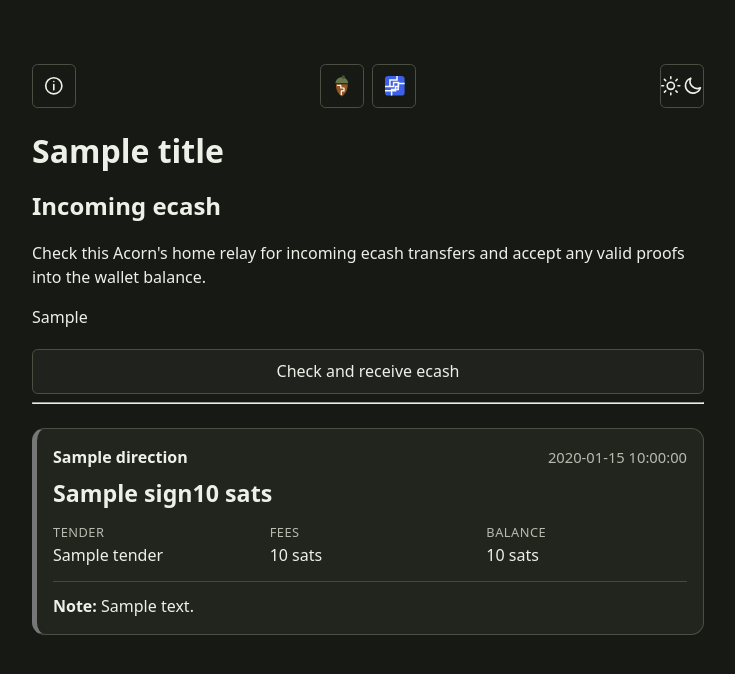
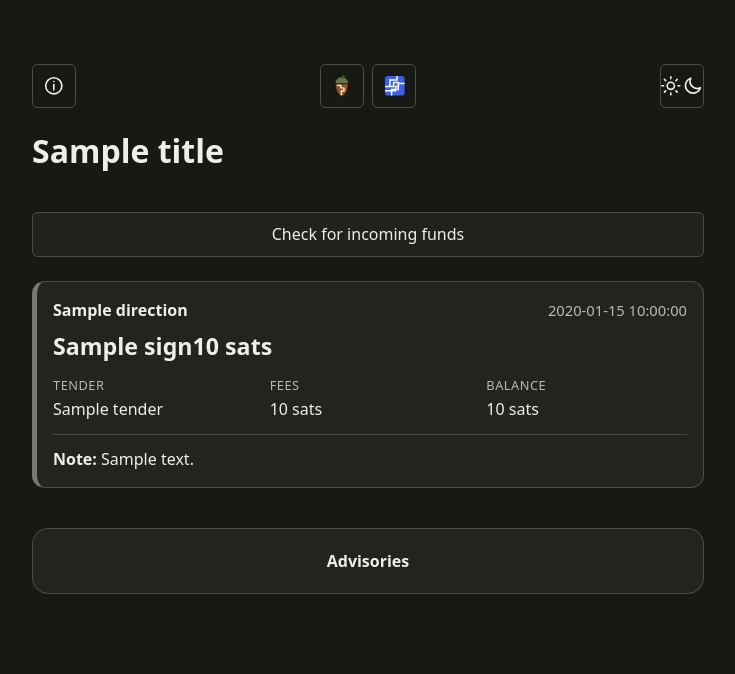
Before and after one commit to trbouma/safebox-web, a Python web app: template app/templates/transactions.html in a window 1280 px wide. Shown: the top 674 px of the page, without its empty margins (272-1007 px from the left). Run offline with Jinja, Linux system fonts and the light colour scheme; the template is opened without the code that fills it: most values are stand-ins (such as "Sample title", 1, 10 or a date in 2020).

Commit message:
`Polish transaction history layout and incoming funds language`

```diff
--- a/app/main.py
+++ b/app/main.py
@@ -458,11 +458,12 @@ def _transactions_page(
     notice: str | None = None,
     retention_notice: str = "",
 ) -> str:
-    """Render transaction history together with explicit incoming-ecash receipt."""
+    """Render transaction history with an explicit incoming funds check."""
 
     return render_template(
         "transactions.html",
-        title="Transaction history",
+        title="Transaction History",
+        headline_class="transaction-headline",
         entries=_transaction_history_view(entries),
         csrf_token=csrf_token,
         notice=notice,
--- a/app/static/styles.css
+++ b/app/static/styles.css
@@ -197,6 +197,8 @@ figure.blob-preview { padding: .75rem; }
 .danger-zone { margin: 2rem 0 1.5rem; padding: 1rem; border: 1px solid var(--error); border-radius: .7rem; }
 .danger-zone h2 { margin-top: 0; font-size: 1.15rem; }
 .danger-button { border-color: var(--error); color: var(--error); font-weight: 700; }
+.transaction-headline { text-align: center; }
+.incoming-funds { margin: 0 0 1.25rem; }
 .transaction-list { display: grid; gap: 1rem; margin: 1.5rem 0; }
 .transaction-card { border: 1px solid var(--border); border-left: .35rem solid #777; border-radius: .8rem; padding: 1rem; background: var(--surface); min-width: 0; }
 .transaction-card.credit { border-left-color: var(--credit); }
@@ -213,6 +215,13 @@ figure.blob-preview { padding: .75rem; }
 .transaction-details dt { color: var(--muted); font-size: .8rem; text-transform: uppercase; letter-spacing: .04em; }
 .transaction-details dd { margin: .1rem 0 0; overflow-wrap: anywhere; }
 .transaction-note { margin: .85rem 0 0; padding-top: .75rem; border-top: 1px solid var(--note-border); overflow-wrap: anywhere; }
+.transaction-advisories { margin-top: 2.5rem; border: 1px solid var(--border); border-radius: 1rem; background: var(--surface); }
+.transaction-advisories > summary { display: flex; min-height: 2.75rem; align-items: center; justify-content: center; cursor: pointer; padding: .6rem 1rem; font-weight: 700; list-style: none; text-align: center; }
+.transaction-advisories > summary::marker { content: ""; }
+.transaction-advisories > summary::-webkit-details-marker { display: none; }
+.transaction-advisories[open] > summary { border-bottom: 1px solid var(--note-border); }
+.transaction-advisories-content { padding: 0 1rem 1rem; }
+.transaction-advisories .retention-notice { margin-top: .75rem; }
 @media (max-width: 36rem) {
   body { margin: 1.25rem auto 2rem; padding: 0 .875rem; }
   h1 { font-size: 1.75rem; }
--- a/app/templates/transactions.html
+++ b/app/templates/transactions.html
@@ -1,19 +1,14 @@
 {% extends "base.html" %}
 {% block content %}
 {% if notice %}<p role="status"><strong>{{ notice }}</strong></p>{% endif %}
-<section aria-labelledby="receive-ecash-heading">
-  <h2 id="receive-ecash-heading">Incoming ecash</h2>
-  <p>Check this Acorn's home relay for incoming ecash transfers and accept any
-  valid proofs into the wallet balance.</p>
-  {{ retention_notice | safe }}
+<section class="incoming-funds" aria-label="Incoming funds">
   <form method="post" action="/transactions/receive"
-        data-progress-message="Checking for incoming ecash and refreshing accepted proofs. Please wait."
-        data-progress-button="Receiving ecash…">
+        data-progress-message="Checking for incoming funds and refreshing accepted proofs. Please wait."
+        data-progress-button="Checking for funds…">
     <input type="hidden" name="csrf_token" value="{{ csrf_token }}">
-    <button type="submit">Check and receive ecash</button>
+    <button type="submit">Check for incoming funds</button>
   </form>
 </section>
-<hr>
 {% if entries %}
 <section class="transaction-list" aria-label="Transaction history">
   {% for entry in entries %}
@@ -35,4 +30,12 @@
 {% else %}
 <p>No transaction history was found.</p>
 {% endif %}
+<details class="transaction-advisories">
+  <summary>Advisories</summary>
+  <div class="transaction-advisories-content">
+    <p>Safebox can check this Acorn's home relay for incoming ecash transfers and
+    accept valid proofs into the wallet balance.</p>
+    {{ retention_notice | safe }}
+  </div>
+</details>
 {% endblock %}
```
Also changed, not shown: tests/test_app.py (+10 -2 lines).
